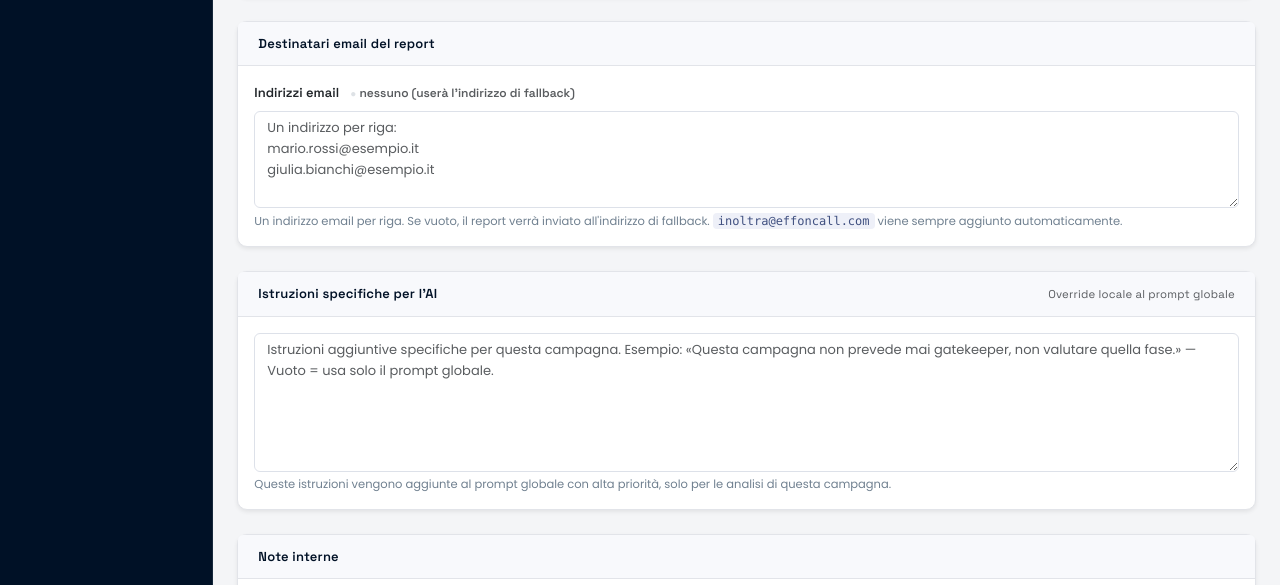
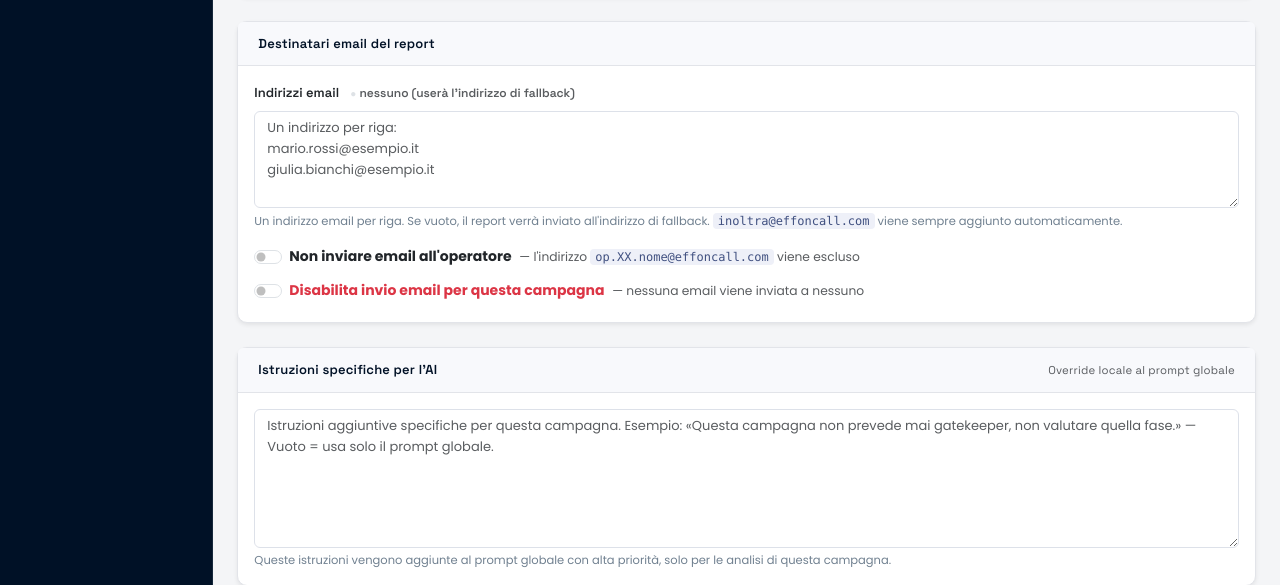
Before and after one commit to pierluigipontecorvo-bot/callcoach-ai, a FastAPI app: template templates/campaigns_form.html in a window 1280 px wide. Shown: the part 1181-1766 px from the top of the page. Run offline with FastAPI, Linux system fonts and the light colour scheme; the template is opened without the code that fills it, so the values that code supplies are empty; parts of the project's set-up code (start-up, migrations or seed data) failed here and were passed over.

Commit message:
Aggiungi toggle email per campagna: escludi operatore / disabilita invio totale
Co-Authored-By: Claude Sonnet 4.6 <noreply@anthropic.com>

```diff
--- a/main.py
+++ b/main.py
@@ -55,6 +55,14 @@ async def lifespan(app: FastAPI):
     await _run_sql(
         "ALTER TABLE campaigns ADD COLUMN IF NOT EXISTS prompt_extra TEXT",
         "campaigns.prompt_extra",
+    )
+    await _run_sql(
+        "ALTER TABLE campaigns ADD COLUMN IF NOT EXISTS email_no_operator BOOLEAN DEFAULT FALSE",
+        "campaigns.email_no_operator",
+    )
+    await _run_sql(
+        "ALTER TABLE campaigns ADD COLUMN IF NOT EXISTS email_disabled BOOLEAN DEFAULT FALSE",
+        "campaigns.email_disabled",
     )
     await _run_sql("""
         CREATE TABLE IF NOT EXISTS global_documents (
--- a/models.py
+++ b/models.py
@@ -45,6 +45,8 @@ class Campaign(Base):
     qualification_params = Column(Text)
     client_info = Column(Text)
     email_recipients = Column(ARRAY(String))
+    email_no_operator = Column(Boolean, default=False)   # non inviare all'operatore
+    email_disabled    = Column(Boolean, default=False)   # non inviare a nessuno
     notes = Column(Text)                   # internal notes
     prompt_extra = Column(Text)            # per-campaign AI prompt override
     active = Column(Boolean, default=True)
--- a/templates/campaigns_form.html
+++ b/templates/campaigns_form.html
@@ -212,6 +212,30 @@
         Un indirizzo email per riga. Se vuoto, il report verrà inviato all'indirizzo di fallback.
         <code>inoltra@effoncall.com</code> viene sempre aggiunto automaticamente.
       </div>
+
+      <div class="mt-3 d-flex flex-column gap-2">
+        <div class="form-check form-switch">
+          <input class="form-check-input" type="checkbox" name="email_no_operator"
+                 id="emailNoOperatorToggle" role="switch"
+                 {% if campaign and campaign.email_no_operator %}checked{% endif %}
+                 {% if not campaign and form_data and form_data.email_no_operator == 'on' %}checked{% endif %}>
+          <label class="form-check-label" for="emailNoOperatorToggle">
+            <strong>Non inviare email all'operatore</strong>
+            <span class="text-muted small ms-1">— l'indirizzo <code>op.XX.nome@effoncall.com</code> viene escluso</span>
+          </label>
+        </div>
+        <div class="form-check form-switch">
+          <input class="form-check-input" type="checkbox" name="email_disabled"
+                 id="emailDisabledToggle" role="switch"
+                 style="background-color: {% if campaign and campaign.email_disabled %}#dc3545{% else %}''{% endif %};"
+                 {% if campaign and campaign.email_disabled %}checked{% endif %}
+                 {% if not campaign and form_data and form_data.email_disabled == 'on' %}checked{% endif %}>
+          <label class="form-check-label" for="emailDisabledToggle">
+            <strong class="text-danger">Disabilita invio email per questa campagna</strong>
+            <span class="text-muted small ms-1">— nessuna email viene inviata a nessuno</span>
+          </label>
+        </div>
+      </div>
     </div>
   </div>
   {% endif %}
```
Also changed, not shown: routers/admin_ui.py (+8 -0 lines), routers/webhook.py (+14 -10 lines).
